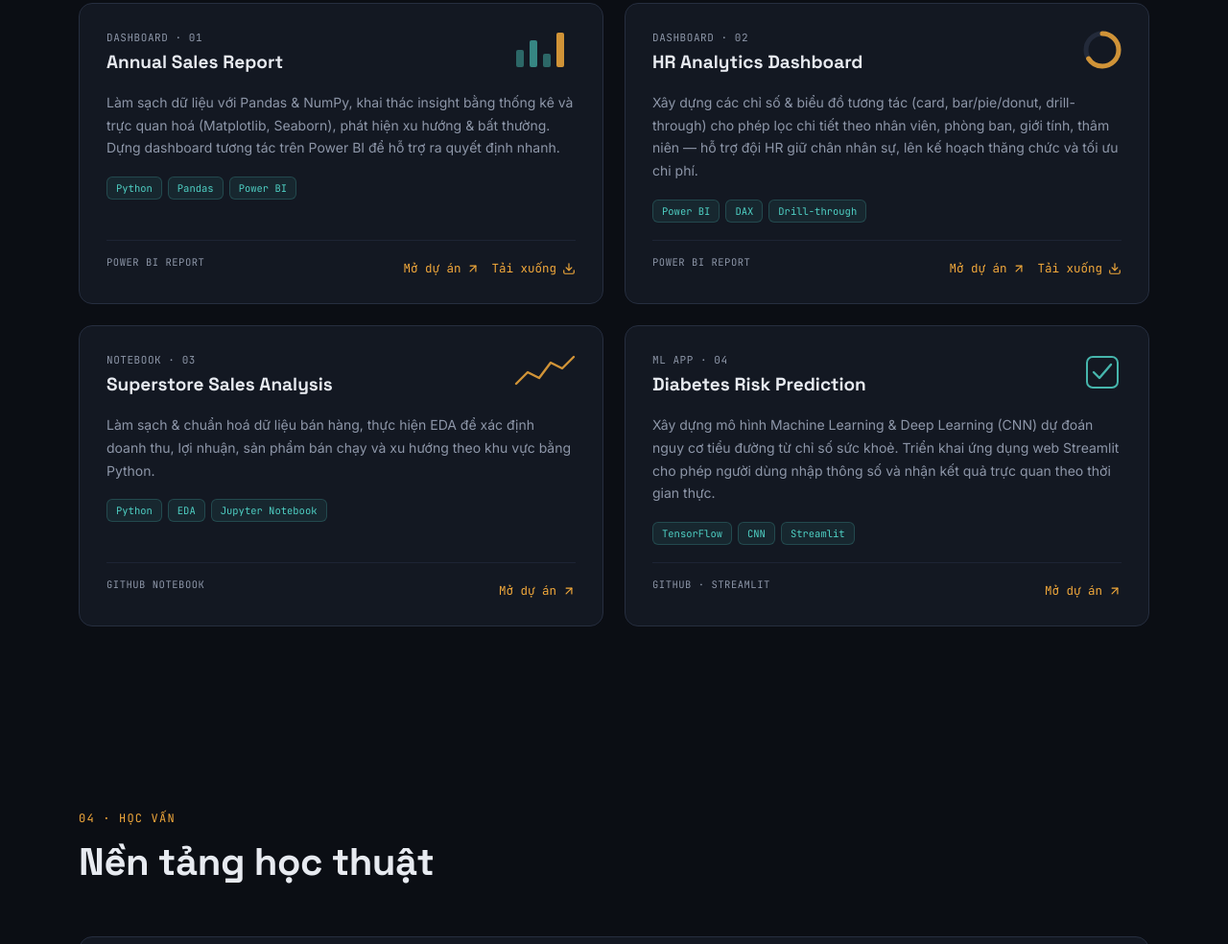
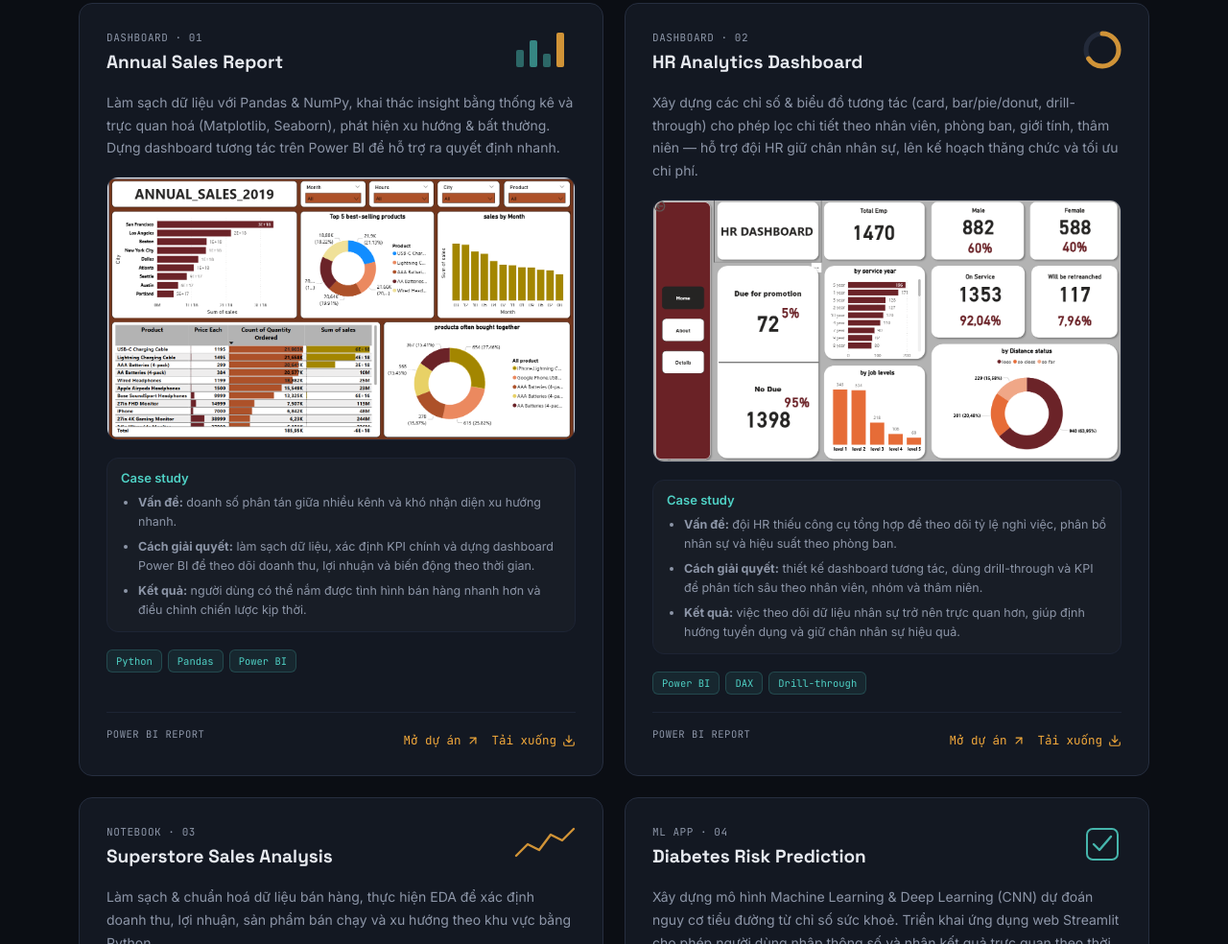
Before and after one commit to sangdev-0503/portfolio-source, a website: page index.html in a window 1280 px wide. Shown: the part 2389-3373 px from the top of the page at 96% size. Drawn offline with Linux system fonts and the light colour scheme.

Commit message:
Add dashboard screenshots and case studies to projects

```diff
--- a/css/style.css
+++ b/css/style.css
@@ -196,6 +196,11 @@
   .proj-title{font-family:'Space Grotesk',sans-serif; font-weight:700; font-size:19px; margin-top:6px;}
   .proj-chart{opacity:.85; flex-shrink:0;}
   .proj-desc{color:var(--muted); font-size:14px; line-height:1.7;}
+  .proj-visual{width:100%; border-radius:12px; border:1px solid var(--line-soft); display:block; object-fit:cover;}
+  .proj-case-study{border:1px solid var(--line-soft); border-radius:12px; padding:12px 14px; background:rgba(255,255,255,.02);}
+  .proj-case-study h4{font-size:13px; font-weight:600; margin-bottom:8px; color:var(--teal);}
+  .proj-case-study ul{margin:0; padding-left:18px; display:grid; gap:6px;}
+  .proj-case-study li{color:var(--muted); font-size:12.5px; line-height:1.6;}
   .proj-tags{display:flex; flex-wrap:wrap; gap:6px;}
   .proj-tag{
     font-family:'JetBrains Mono',monospace; font-size:10.5px; color:var(--teal);
--- a/index.html
+++ b/index.html
@@ -185,6 +185,15 @@
           </svg>
         </div>
         <p class="proj-desc">Làm sạch dữ liệu với Pandas &amp; NumPy, khai thác insight bằng thống kê và trực quan hoá (Matplotlib, Seaborn), phát hiện xu hướng &amp; bất thường. Dựng dashboard tương tác trên Power BI để hỗ trợ ra quyết định nhanh.</p>
+        <img class="proj-visual" src="assets/annual-sales-dashboard.png" alt="Dashboard báo cáo doanh số Annual Sales Report">
+        <div class="proj-case-study">
+          <h4>Case study</h4>
+          <ul>
+            <li><strong>Vấn đề:</strong> doanh số phân tán giữa nhiều kênh và khó nhận diện xu hướng nhanh.</li>
+            <li><strong>Cách giải quyết:</strong> làm sạch dữ liệu, xác định KPI chính và dựng dashboard Power BI để theo dõi doanh thu, lợi nhuận và biến động theo thời gian.</li>
+            <li><strong>Kết quả:</strong> người dùng có thể nắm được tình hình bán hàng nhanh hơn và điều chỉnh chiến lược kịp thời.</li>
+          </ul>
+        </div>
         <div class="proj-tags">
           <span class="proj-tag">Python</span><span class="proj-tag">Pandas</span><span class="proj-tag">Power BI</span>
         </div>
@@ -210,6 +219,15 @@
           </svg>
         </div>
         <p class="proj-desc">Xây dựng các chỉ số &amp; biểu đồ tương tác (card, bar/pie/donut, drill-through) cho phép lọc chi tiết theo nhân viên, phòng ban, giới tính, thâm niên — hỗ trợ đội HR giữ chân nhân sự, lên kế hoạch thăng chức và tối ưu chi phí.</p>
+        <img class="proj-visual" src="assets/hr-analytics-dashboard.png" alt="Dashboard phân tích nhân sự HR Analytics Dashboard">
+        <div class="proj-case-study">
+          <h4>Case study</h4>
+          <ul>
+            <li><strong>Vấn đề:</strong> đội HR thiếu công cụ tổng hợp để theo dõi tỷ lệ nghỉ việc, phân bổ nhân sự và hiệu suất theo phòng ban.</li>
+            <li><strong>Cách giải quyết:</strong> thiết kế dashboard tương tác, dùng drill-through và KPI để phân tích sâu theo nhân viên, nhóm và thâm niên.</li>
+            <li><strong>Kết quả:</strong> việc theo dõi dữ liệu nhân sự trở nên trực quan hơn, giúp định hướng tuyển dụng và giữ chân nhân sự hiệu quả.</li>
+          </ul>
+        </div>
         <div class="proj-tags">
           <span class="proj-tag">Power BI</span><span class="proj-tag">DAX</span><span class="proj-tag">Drill-through</span>
         </div>
```
Also changed, not shown: assets/annual-sales-dashboard.png (added), assets/hr-analytics-dashboard.png (added).
